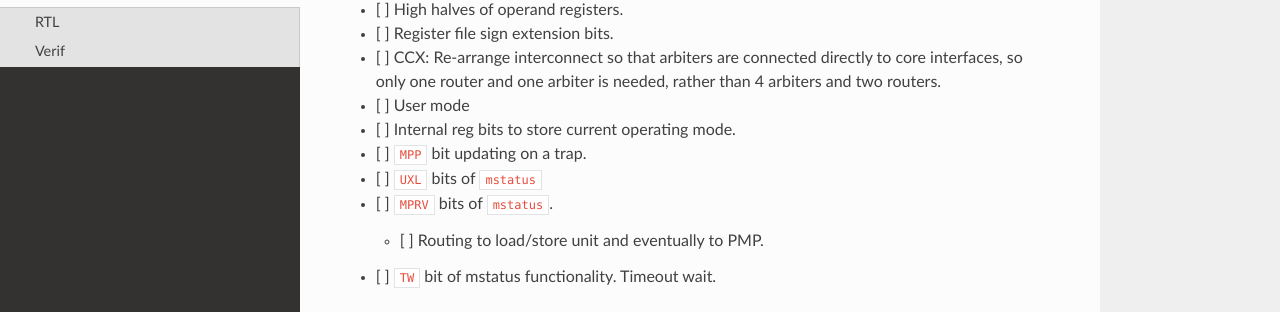
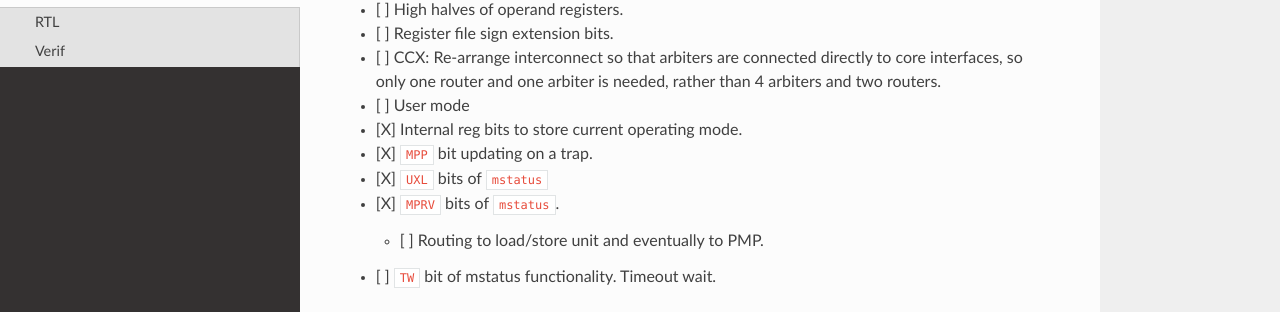
Before and after one commit to ben-marshall/croyde-riscv, an MkDocs documentation site: the page built from docs/todo.md, in a window 1280 px wide and 1106 px high. Shown: the part 485-797 px from the top of the window. Built offline with MkDocs 1.6.1, drawn with Linux system fonts in a browser that asks for light colours; nearby versions of some CDN libraries.

```diff
--- a/docs/todo.md
+++ b/docs/todo.md
@@ -35,13 +35,13 @@
 
 - [ ] User mode
 
-  - [ ] Internal reg bits to store current operating mode.
+  - [X] Internal reg bits to store current operating mode.
 
-  - [ ] `MPP` bit updating on a trap.
+  - [X] `MPP` bit updating on a trap.
 
-  - [ ] `UXL` bits of `mstatus`
+  - [X] `UXL` bits of `mstatus`
 
-  - [ ] `MPRV` bits of `mstatus`.
+  - [X] `MPRV` bits of `mstatus`.
 
     - [ ] Routing to load/store unit and eventually to PMP.
 
```
Also changed, not shown: 3 other files.
